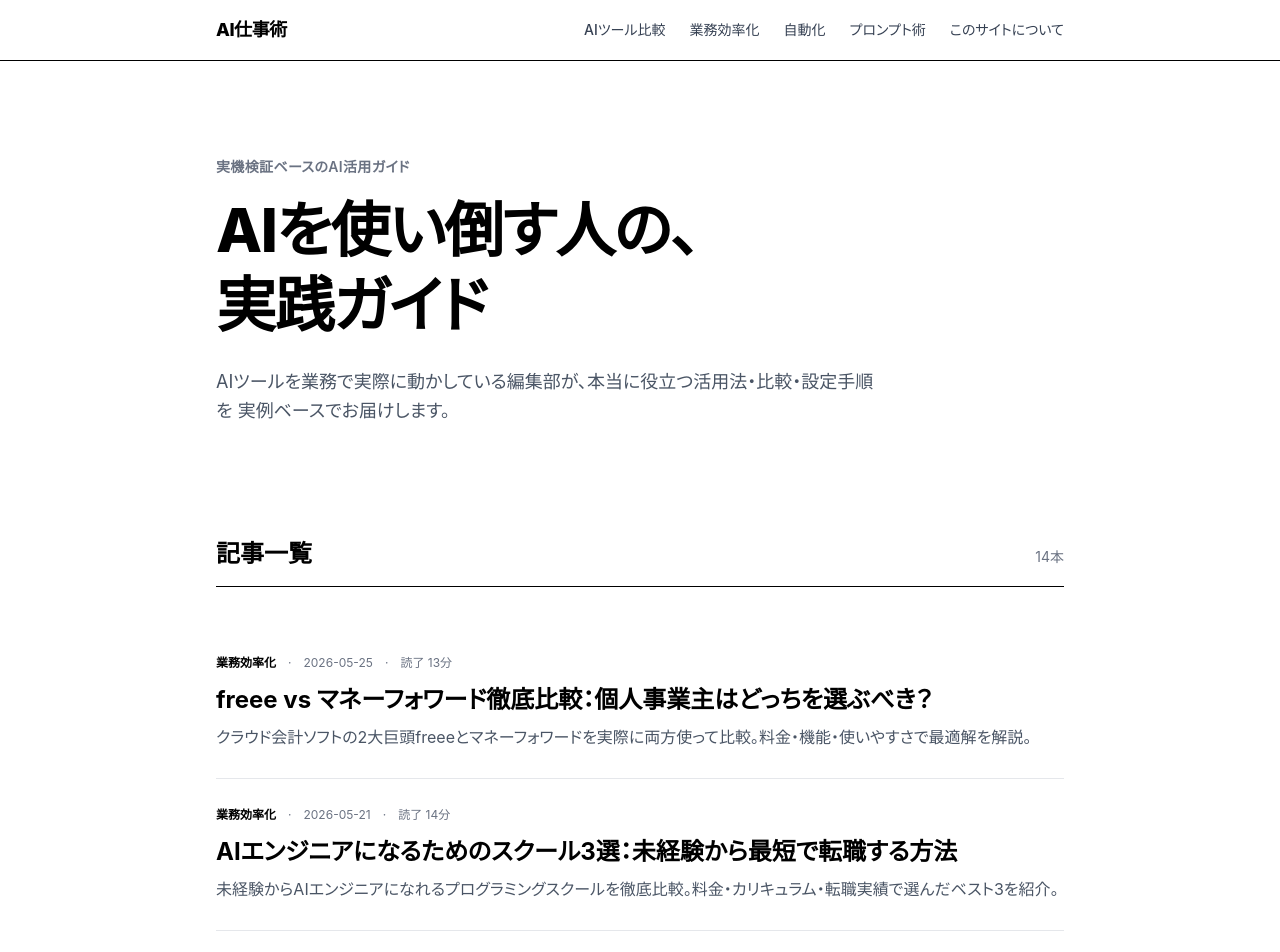
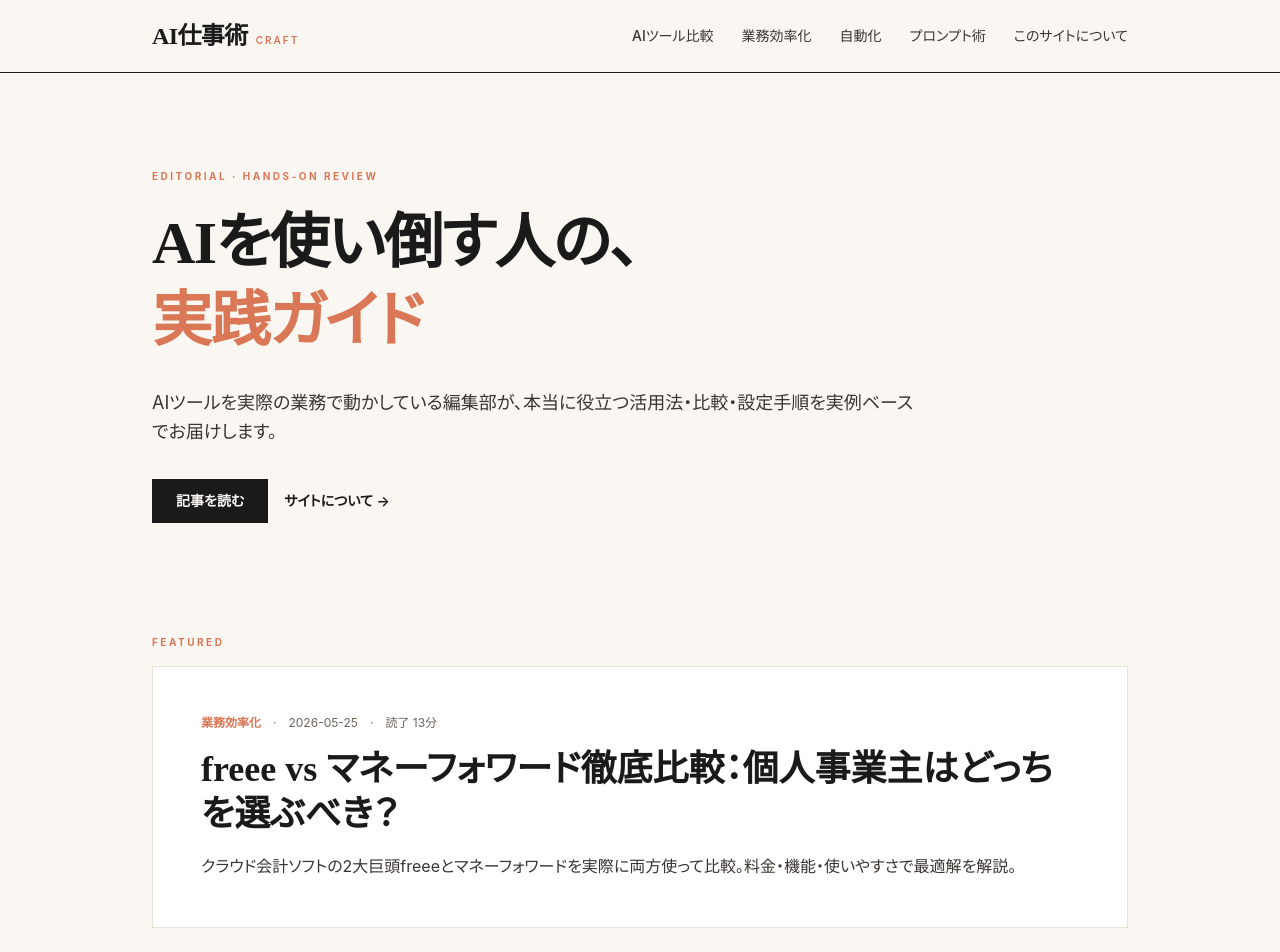
Before and after one commit to tokimo2026/ai-shigotojutsu, a Next.js app: page / in a window 1280 px wide. Shown: the top 952 px of the page. Built offline with nearby package versions, Linux system fonts and the light colour scheme; no server answers.

Commit message:
Warm editorial redesign: cream background, coral accent, Mincho serif headings, premium magazine feel

```diff
--- a/src/app/globals.css
+++ b/src/app/globals.css
@@ -1,12 +1,15 @@
 @import "tailwindcss";
 
 :root {
-  --background: #ffffff;
-  --foreground: #111111;
-  --muted: #6b7280;
-  --border: #e5e7eb;
-  --accent: #111111;
-  --link: #1d4ed8;
+  --background: #faf7f2;
+  --surface: #ffffff;
+  --foreground: #1a1a1a;
+  --muted: #6b6459;
+  --border: #e8e2d6;
+  --border-strong: #1a1a1a;
+  --accent: #da7756;
+  --accent-dark: #b85c3e;
+  --link: #c5532e;
 }
 
 @theme inline {
@@ -24,41 +27,48 @@ body {
   -webkit-font-smoothing: antialiased;
 }
 
-/* Category label (monochrome outline) */
-.badge-ai-tools,
-.badge-productivity,
-.badge-automation,
-.badge-prompts {
-  background: transparent;
-  color: #111111;
-  border: 1px solid #111111;
-  font-weight: 600;
+.font-serif-jp {
+  font-family: "Hiragino Mincho ProN", "游明朝", YuMincho, "Yu Mincho",
+    "MS P明朝", serif;
+  font-feature-settings: "palt";
 }
 
 /* Article body typography */
 .article-body {
   font-size: 17px;
   line-height: 2.0;
-  color: #1f2937;
+  color: #2a2a2a;
   letter-spacing: 0.02em;
 }
 
 .article-body h2 {
-  font-size: 28px;
-  font-weight: 800;
-  line-height: 1.4;
-  margin-top: 72px;
-  margin-bottom: 24px;
-  color: #111111;
+  font-family: "Hiragino Mincho ProN", "游明朝", YuMincho, "Yu Mincho", serif;
+  font-size: 30px;
+  font-weight: 700;
+  line-height: 1.5;
+  margin-top: 80px;
+  margin-bottom: 28px;
+  color: #1a1a1a;
+  position: relative;
+  padding-left: 20px;
+}
+.article-body h2::before {
+  content: "";
+  position: absolute;
+  left: 0;
+  top: 10px;
+  bottom: 12px;
+  width: 4px;
+  background: var(--accent);
 }
 
 .article-body h3 {
-  font-size: 20px;
+  font-size: 21px;
   font-weight: 700;
   line-height: 1.5;
-  margin-top: 48px;
-  margin-bottom: 16px;
-  color: #111111;
+  margin-top: 52px;
+  margin-bottom: 18px;
+  color: #1a1a1a;
 }
 
 .article-body h4 {
@@ -66,7 +76,7 @@ body {
   font-weight: 700;
   margin-top: 36px;
   margin-bottom: 12px;
-  color: #111111;
+  color: #1a1a1a;
 }
 
 .article-body p {
@@ -75,15 +85,17 @@ body {
 }
 
 .article-body strong {
-  color: #111111;
+  color: #1a1a1a;
   font-weight: 700;
+  border-bottom: 2px solid var(--accent);
+  padding-bottom: 1px;
 }
 
 .article-body a {
   color: var(--link);
   font-weight: 500;
   text-decoration: underline;
-  text-underline-offset: 3px;
+  text-underline-offset: 4px;
   text-decoration-thickness: 1px;
 }
 .article-body a:hover {
@@ -104,8 +116,8 @@ body {
 }
 
 .article-body code {
-  background: #f3f4f6;
-  color: #111111;
+  background: #f1ede3;
+  color: #1a1a1a;
   padding: 2px 6px;
   border-radius: 3px;
   font-size: 0.88em;
@@ -113,8 +125,8 @@ body {
 }
 
 .article-body pre {
-  background: #111111;
-  color: #e5e7eb;
+  background: #1a1a1a;
+  color: #faf7f2;
   padding: 20px 24px;
   border-radius: 6px;
   overflow-x: auto;
@@ -129,9 +141,10 @@ body {
 }
 
 .article-body blockquote {
-  border-left: 3px solid #111111;
-  padding: 4px 0 4px 20px;
+  border-left: 4px solid var(--accent);
+  background: #f1ede3;
+  padding: 16px 24px;
   margin-bottom: 28px;
-  color: #4b5563;
+  color: #3a3530;
   font-style: normal;
 }
--- a/src/app/layout.tsx
+++ b/src/app/layout.tsx
@@ -32,7 +32,7 @@ export default function RootLayout({
 }>) {
   return (
     <html lang="ja" className="h-full antialiased scroll-smooth">
-      <body className="min-h-full flex flex-col bg-white text-gray-900">
+      <body className="min-h-full flex flex-col bg-[#faf7f2] text-[#1a1a1a]">
         <Header />
         <main className="flex-1">{children}</main>
         <Footer />
--- a/src/app/page.tsx
+++ b/src/app/page.tsx
@@ -2,60 +2,105 @@ import Link from "next/link";
 import { getAllPosts } from "@/lib/posts";
 
 const categories = [
-  { name: "AIツール比較", slug: "ai-tools" },
-  { name: "業務効率化", slug: "productivity" },
-  { name: "自動化", slug: "automation" },
-  { name: "プロンプト術", slug: "prompts" },
+  { name: "AIツール比較", slug: "ai-tools", desc: "ChatGPT・Claudeなど主要ツールの実機レビュー" },
+  { name: "業務効率化", slug: "productivity", desc: "仕事を速くする具体的な方法と実例" },
+  { name: "自動化", slug: "automation", desc: "Zapier・Makeで業務を自動化する手順" },
+  { name: "プロンプト術", slug: "prompts", desc: "成果を出すプロンプトの書き方" },
 ];
 
 export default function Home() {
   const posts = getAllPosts();
+  const [featured, ...rest] = posts;
 
   return (
-    <div className="bg-white min-h-screen">
-      <div className="mx-auto max-w-4xl px-6 py-16 md:py-24">
+    <div className="min-h-screen">
+      <div className="mx-auto max-w-5xl px-6 py-16 md:py-24">
         {/* Hero */}
-        <section className="mb-20 md:mb-28">
-          <p className="text-sm font-semibold text-gray-500 tracking-wide mb-4">
-            実機検証ベースのAI活用ガイド
+        <section className="mb-20 md:mb-28 max-w-3xl">
+          <p className="text-[10px] font-bold text-[#da7756] tracking-[0.25em] uppercase mb-5">
+            Editorial · Hands-on Review
           </p>
-          <h1 className="text-4xl md:text-6xl font-extrabold text-black leading-tight tracking-tight mb-6">
+          <h1 className="font-serif-jp text-4xl md:text-6xl font-bold text-[#1a1a1a] leading-[1.3] tracking-tight mb-7">
             AIを使い倒す人の、
             <br />
-            実践ガイド
+            <span className="text-[#da7756]">実践ガイド</span>
           </h1>
-          <p className="text-base md:text-lg text-gray-600 leading-relaxed max-w-2xl">
-            AIツールを業務で実際に動かしている編集部が、本当に役立つ活用法・比較・設定手順を
-            実例ベースでお届けします。
+          <p className="text-base md:text-lg text-[#3a3530] leading-relaxed mb-8">
+            AIツールを実際の業務で動かしている編集部が、本当に役立つ活用法・比較・設定手順を実例ベースでお届けします。
           </p>
+          <div className="flex items-center gap-4">
+            <a
+              href="#articles"
+              className="inline-flex items-center gap-2 px-6 py-3 bg-[#1a1a1a] text-[#faf7f2] text-sm font-semibold hover:bg-[#da7756] transition-colors"
+            >
+              記事を読む
+            </a>
+            <Link
+              href="/about"
+              className="text-sm font-semibold text-[#1a1a1a] hover:text-[#da7756] transition-colors"
+            >
+              サイトについて →
+            </Link>
+          </div>
         </section>
 
+        {/* Featured article */}
+        {featured && (
+          <section className="mb-20">
+            <p className="text-[10px] font-bold text-[#da7756] tracking-[0.25em] uppercase mb-4">
+              Featured
+            </p>
+            <Link href={`/blog/${featured.slug}`} className="group block">
+              <div className="bg-white border border-[#e8e2d6] p-8 md:p-12 hover:border-[#1a1a1a] transition-colors">
+                <div className="flex items-center gap-3 mb-4 text-xs text-[#6b6459]">
+                  <span className="font-semibold text-[#da7756]">
+                    {featured.category}
+                  </span>
+                  <span>·</span>
+                  <time>{featured.date}</time>
+                  <span>·</span>
+                  <span>読了 {featured.readTime}</span>
+                </div>
+                <h2 className="font-serif-jp text-2xl md:text-4xl font-bold text-[#1a1a1a] leading-tight mb-4 group-hover:text-[#c5532e] transition-colors">
+                  {featured.title}
+                </h2>
+                <p className="text-sm md:text-base text-[#3a3530] leading-relaxed">
+                  {featured.description}
+                </p>
+              </div>
+            </Link>
+          </section>
+        )}
+
         {/* Articles list */}
-        <section className="mb-24">
-          <div className="flex items-baseline justify-between mb-10 pb-4 border-b border-black">
-            <h2 className="text-2xl font-bold text-black">記事一覧</h2>
-            <span className="text-sm text-gray-500">{posts.length}本</span>
+        <section id="articles" className="mb-24">
+          <div className="flex items-baseline justify-between mb-8">
+            <div>
+              <p className="text-[10px] font-bold text-[#da7756] tracking-[0.25em] uppercase mb-2">
+                All Articles
+              </p>
+              <h2 className="font-serif-jp text-2xl font-bold text-[#1a1a1a]">
+                記事一覧
+              </h2>
+            </div>
+            <span className="text-xs text-[#6b6459]">{posts.length}本</span>
           </div>
-          <ul className="divide-y divide-gray-200">
-            {posts.map((post) => (
-              <li key={post.slug}>
-                <Link
-                  href={`/blog/${post.slug}`}
-                  className="group block py-7"
-                >
-                  <div className="flex items-center gap-3 mb-3 text-xs text-gray-500">
-                    <span className="font-semibold text-black">
-                      {post.category}
-                    </span>
+          <div className="border-t border-[#1a1a1a]" />
+          <ul>
+            {rest.map((post) => (
+              <li key={post.slug} className="border-b border-[#e8e2d6]">
+                <Link href={`/blog/${post.slug}`} className="group block py-7">
+                  <div className="flex items-center gap-3 mb-2 text-xs text-[#6b6459]">
+                    <span className="font-semibold text-[#da7756]">{post.category}</span>
                     <span>·</span>
                     <time>{post.date}</time>
                     <span>·</span>
                     <span>読了 {post.readTime}</span>
                   </div>
-                  <h3 className="text-xl md:text-2xl font-bold text-black leading-snug mb-2 group-hover:underline underline-offset-4 decoration-2">
+                  <h3 className="font-serif-jp text-xl md:text-2xl font-bold text-[#1a1a1a] leading-snug mb-2 group-hover:text-[#c5532e] transition-colors">
                     {post.title}
                   </h3>
-                  <p className="text-sm md:text-base text-gray-600 leading-relaxed line-clamp-2">
+                  <p className="text-sm text-[#3a3530] leading-relaxed line-clamp-2">
                     {post.description}
                   </p>
                 </Link>
@@ -66,21 +111,26 @@ export default function Home() {
 
         {/* Categories */}
         <section>
-          <h2 className="text-2xl font-bold text-black mb-6 pb-4 border-b border-black">
-            カテゴリ
+          <p className="text-[10px] font-bold text-[#da7756] tracking-[0.25em] uppercase mb-2">
+            Topics
+          </p>
+          <h2 className="font-serif-jp text-2xl font-bold text-[#1a1a1a] mb-8">
+            カテゴリから探す
           </h2>
-          <ul className="grid gap-1 md:grid-cols-2">
+          <div className="grid gap-px bg-[#e8e2d6] border border-[#e8e2d6] md:grid-cols-2">
             {categories.map((cat) => (
-              <li key={cat.slug}>
-                <Link
-                  href={`/category/${cat.slug}`}
-                  className="block py-4 text-base font-semibold text-black hover:underline underline-offset-4"
-                >
+              <Link
+                key={cat.slug}
+                href={`/category/${cat.slug}`}
+                className="block bg-white px-6 py-6 hover:bg-[#f5f0e5] transition-colors group"
+              >
+                <div className="font-serif-jp text-lg font-bold text-[#1a1a1a] group-hover:text-[#c5532e] transition-colors mb-1">
                   {cat.name}
-                </Link>
-              </li>
+                </div>
+                <div className="text-sm text-[#6b6459]">{cat.desc}</div>
+              </Link>
             ))}
-          </ul>
+          </div>
         </section>
       </div>
     </div>
--- a/src/components/Footer.tsx
+++ b/src/components/Footer.tsx
@@ -2,35 +2,42 @@ import Link from "next/link";
 
 export function Footer() {
   return (
-    <footer className="bg-white border-t border-black mt-24">
-      <div className="mx-auto max-w-4xl px-6 py-12">
-        <div className="grid gap-8 md:grid-cols-3 mb-8 text-sm">
+    <footer className="bg-[#1a1a1a] text-[#e8e2d6] mt-28">
+      <div className="mx-auto max-w-5xl px-6 py-14">
+        <div className="grid gap-10 md:grid-cols-3 mb-10">
           <div>
-            <p className="font-extrabold text-black mb-2">AI仕事術</p>
-            <p className="text-gray-600 leading-relaxed">
+            <p className="font-serif-jp text-xl font-bold text-white mb-3">
+              AI仕事術
+            </p>
+            <p className="text-sm leading-relaxed text-[#b8b2a8]">
               AIツールを実機検証する編集部が運営する実践ガイド。
+              本音のレビューと、再現可能な手順をお届けします。
             </p>
           </div>
           <div>
-            <p className="font-semibold text-black mb-3">カテゴリ</p>
-            <ul className="space-y-2 text-gray-600">
-              <li><Link href="/category/ai-tools" className="hover:text-black hover:underline underline-offset-4">AIツール比較</Link></li>
-              <li><Link href="/category/productivity" className="hover:text-black hover:underline underline-offset-4">業務効率化</Link></li>
-              <li><Link href="/category/automation" className="hover:text-black hover:underline underline-offset-4">自動化</Link></li>
-              <li><Link href="/category/prompts" className="hover:text-black hover:underline underline-offset-4">プロンプト術</Link></li>
+            <p className="text-[10px] font-semibold text-[#da7756] tracking-[0.2em] uppercase mb-4">
+              Category
+            </p>
+            <ul className="space-y-2.5 text-sm text-[#b8b2a8]">
+              <li><Link href="/category/ai-tools" className="hover:text-white transition-colors">AIツール比較</Link></li>
+              <li><Link href="/category/productivity" className="hover:text-white transition-colors">業務効率化</Link></li>
+              <li><Link href="/category/automation" className="hover:text-white transition-colors">自動化</Link></li>
+              <li><Link href="/category/prompts" className="hover:text-white transition-colors">プロンプト術</Link></li>
             </ul>
           </div>
           <div>
-            <p className="font-semibold text-black mb-3">サイト情報</p>
-            <ul className="space-y-2 text-gray-600">
-              <li><Link href="/about" className="hover:text-black hover:underline underline-offset-4">このサイトについて</Link></li>
-              <li><Link href="/contact" className="hover:text-black hover:underline underline-offset-4">お問い合わせ</Link></li>
-              <li><Link href="/privacy" className="hover:text-black hover:underline underline-offset-4">プライバシーポリシー</Link></li>
-              <li><Link href="/disclaimer" className="hover:text-black hover:underline underline-offset-4">免責事項</Link></li>
+            <p className="text-[10px] font-semibold text-[#da7756] tracking-[0.2em] uppercase mb-4">
+              About
+            </p>
+            <ul className="space-y-2.5 text-sm text-[#b8b2a8]">
+              <li><Link href="/about" className="hover:text-white transition-colors">このサイトについて</Link></li>
+              <li><Link href="/contact" className="hover:text-white transition-colors">お問い合わせ</Link></li>
+              <li><Link href="/privacy" className="hover:text-white transition-colors">プライバシーポリシー</Link></li>
+              <li><Link href="/disclaimer" className="hover:text-white transition-colors">免責事項</Link></li>
             </ul>
           </div>
         </div>
-        <div className="border-t border-gray-200 pt-6 text-center text-xs text-gray-500">
+        <div className="border-t border-[#3a3530] pt-6 text-center text-xs text-[#6b6459]">
           &copy; {new Date().getFullYear()} AI仕事術. All rights reserved.
         </div>
       </div>
--- a/src/components/Header.tsx
+++ b/src/components/Header.tsx
@@ -9,27 +9,29 @@ const categories = [
 
 export function Header() {
   return (
-    <header className="sticky top-0 z-50 bg-white border-b border-black">
-      <div className="mx-auto max-w-4xl px-6 py-4 flex items-center justify-between">
-        <Link
-          href="/"
-          className="text-lg font-extrabold text-black tracking-tight"
-        >
-          AI仕事術
+    <header className="sticky top-0 z-50 bg-[#faf7f2]/90 backdrop-blur-md border-b border-[#1a1a1a]">
+      <div className="mx-auto max-w-5xl px-6 py-5 flex items-center justify-between">
+        <Link href="/" className="flex items-baseline gap-2">
+          <span className="font-serif-jp text-2xl font-bold text-[#1a1a1a] tracking-tight">
+            AI仕事術
+          </span>
+          <span className="text-[10px] font-semibold text-[#da7756] tracking-[0.2em] uppercase">
+            Craft
+          </span>
         </Link>
-        <nav className="hidden md:flex items-center gap-6">
+        <nav className="hidden md:flex items-center gap-7">
           {categories.map((cat) => (
             <Link
               key={cat.slug}
               href={`/category/${cat.slug}`}
-              className="text-sm font-medium text-gray-700 hover:text-black hover:underline underline-offset-4"
+              className="text-sm font-medium text-[#3a3530] hover:text-[#da7756] transition-colors"
             >
               {cat.name}
             </Link>
           ))}
           <Link
             href="/about"
-            className="text-sm font-medium text-gray-700 hover:text-black hover:underline underline-offset-4"
+            className="text-sm font-medium text-[#3a3530] hover:text-[#da7756] transition-colors"
           >
             このサイトについて
           </Link>
```
Also changed, not shown: src/app/about/page.tsx (+8 -7 lines), src/app/blog/[slug]/page.tsx (+14 -13 lines), src/app/category/[slug]/page.tsx (+17 -17 lines), src/app/contact/page.tsx (+22 -21 lines), src/app/disclaimer/page.tsx (+9 -8 lines), src/app/privacy/page.tsx (+9 -8 lines).
